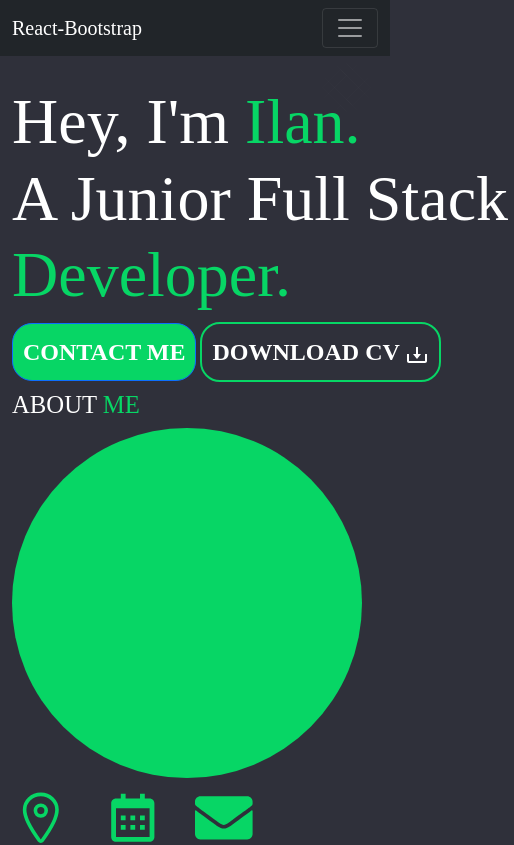
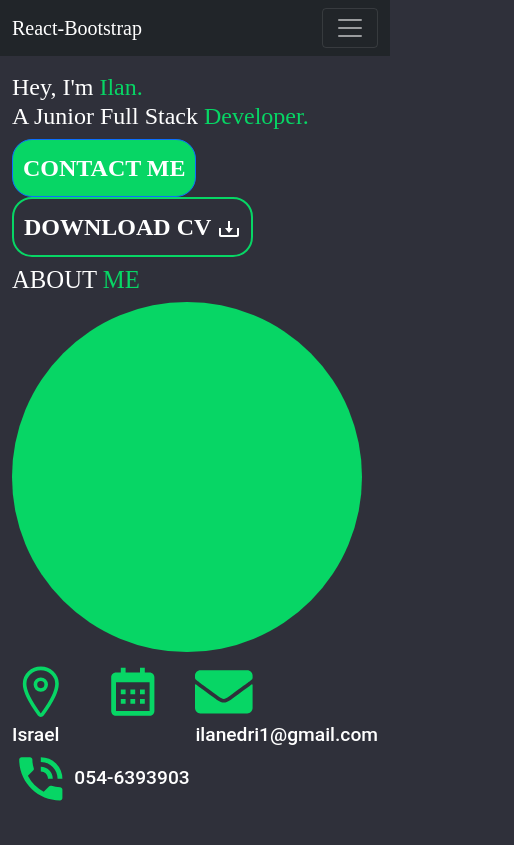
Before and after one commit to SoPH89/portfolio, a React (Create React App) app: page / in a window 390 px wide. Shown: the top 845 px of the page, 514 px wide, since content can reach past the window. Built offline with nearby package versions, Linux system fonts and the light colour scheme; the HTML template or start-up script is replaced by a standard one.

Commit message:
removing background animation

```diff
--- a/src/Components/Header/Header.css
+++ b/src/Components/Header/Header.css
@@ -27,3 +27,12 @@
     border: 2px solid #07D665;
     border-radius: 20px;
 }
+
+@media screen and (max-width: 600px) {
+    .introHeader {
+       font-size: 24px;
+    }
+    .backgroundAnimationDiv{
+        display: none;
+    }
+}
```
